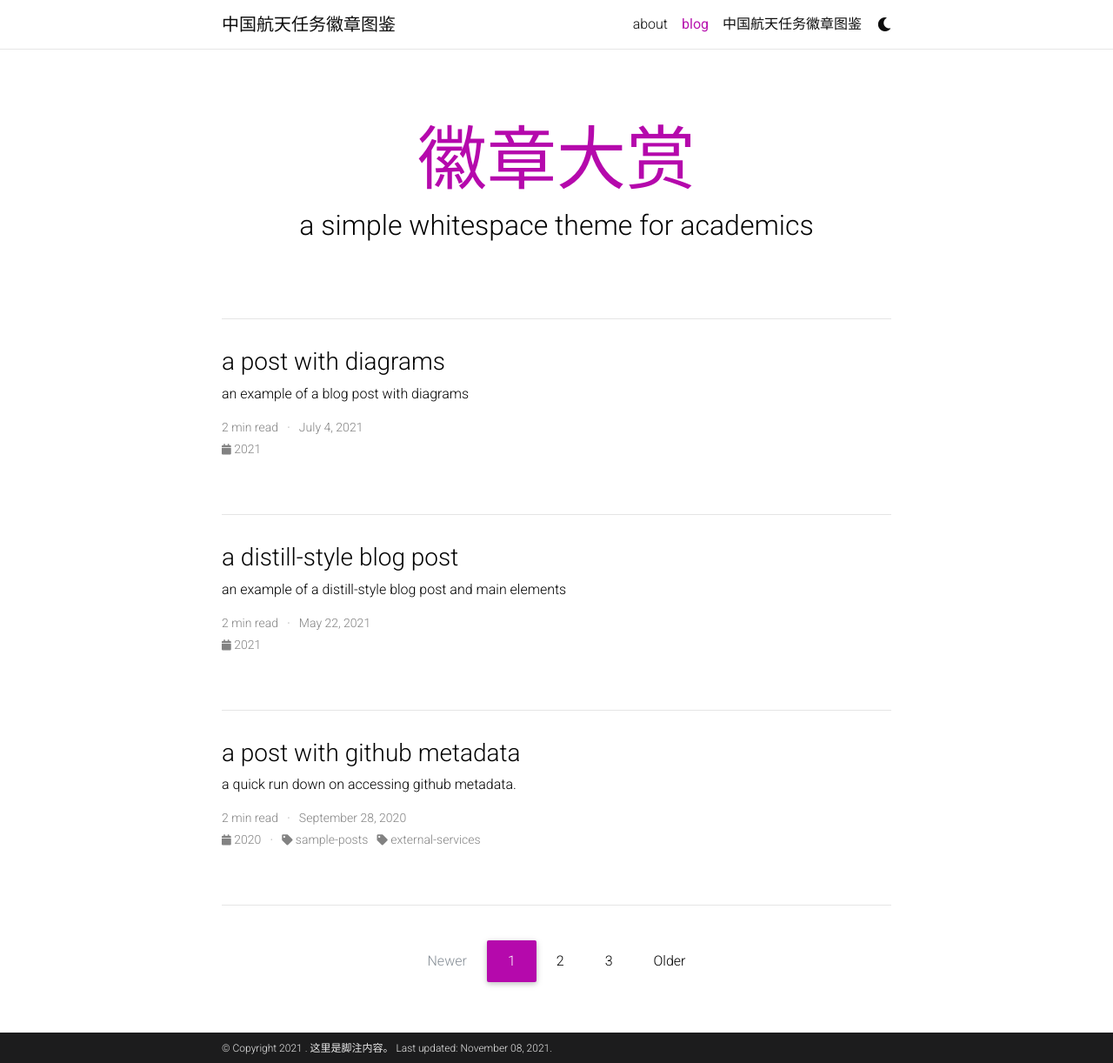
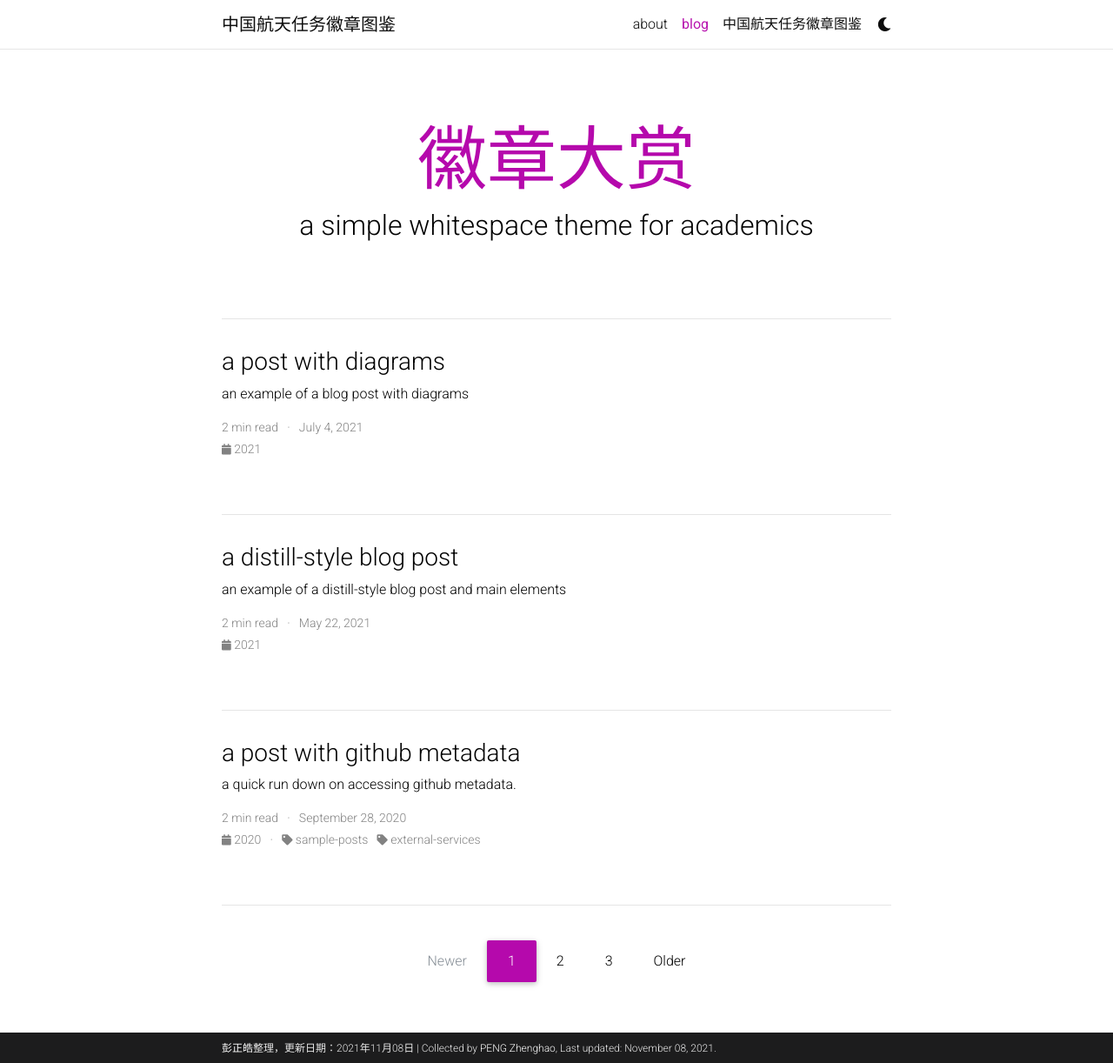
Before and after one commit to china-space-mission-badges/china-space-mission-badges.github.io, a Jekyll site: the page built from blog/index.html, in a window 1280 px wide and 1222 px high. Shown: the whole window at 87% size. Built offline with Jekyll 4.4.1, drawn with Linux system fonts in a browser that asks for light colours; nearby versions of some CDN libraries; the list of posts is cut into pages by our own code; comment, search, counter and statistics services are not loaded; a style sheet for code colours, icons or effects is not loaded.

Commit message:
update footnote

```diff
--- a/_config.yml
+++ b/_config.yml
@@ -9,8 +9,7 @@ last_name:
 email: pengzh@ie.cuhk.edu.hk
 description: > # the ">" symbol means to ignore newlines until "footer_text:"
   中国航天任务徽章图鉴
-footer_text: >
-  这里是脚注内容。
+footer_text: ''
 
 icon: 🚀 # the emoji used as the favicon
 url: https://china-space-mission-badges.github.io # the base hostname & protocol for your site
--- a/_includes/footer.html
+++ b/_includes/footer.html
@@ -1,20 +1,20 @@
 {% if site.footer_fixed %}
 <footer class="fixed-bottom">
   <div class="container mt-0">
-    &copy; Copyright {{ site.time | date: '%Y' }} {{ site.first_name }} {{ site.middle_name }} {{ site.last_name }}.
+<!--    &copy; Copyright {{ site.time | date: '%Y' }} {{ site.first_name }} {{ site.middle_name }} {{ site.last_name }}.-->
     {{ site.footer_text }}
     {% if site.impressum_path %}
     <a href="{{ site.url }}{{ site.baseurl }}{{ site.impressum_path }}">Impressum</a>.
     {% endif %}
     {% if site.last_updated %}
-    Last updated: {{ "now" | date: '%B %d, %Y' }}.
+    <a href="https://pengzhenghao.github.io" target="_blank">彭正皓</a>整理，更新日期：{{ "now" | date: '%Y年%m月%d日'}}  |  Collected by <a href="https://pengzhenghao.github.io" target="_blank">PENG Zhenghao</a>, Last updated: {{ "now" | date: '%B %d, %Y' }}.
     {% endif %}
   </div>
 </footer>
 {% else %}
 <footer class="sticky-bottom mt-5">
   <div class="container">
-    &copy; Copyright {{ site.time | date: '%Y' }} {{ site.first_name }} {{ site.middle_name }} {{ site.last_name }}.
+<!--    &copy; Copyright {{ site.time | date: '%Y' }} {{ site.first_name }} {{ site.middle_name }} {{ site.last_name }}.-->
     {{ site.footer_text }}
     {% if site.impressum_path %}
     <a href="{{ site.url }}{{ site.baseurl }}{{ site.impressum_path }}">Impressum</a>.
```
Also changed, not shown: 1 other file.
